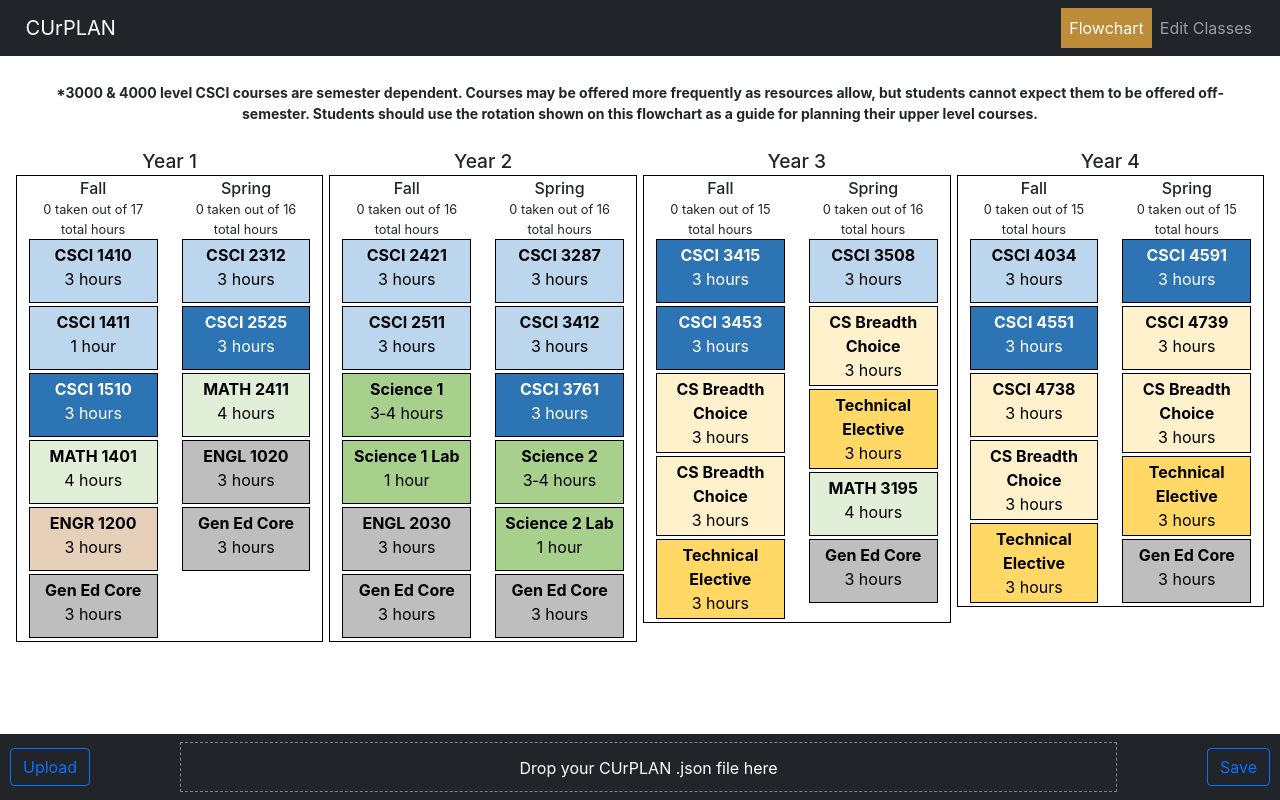
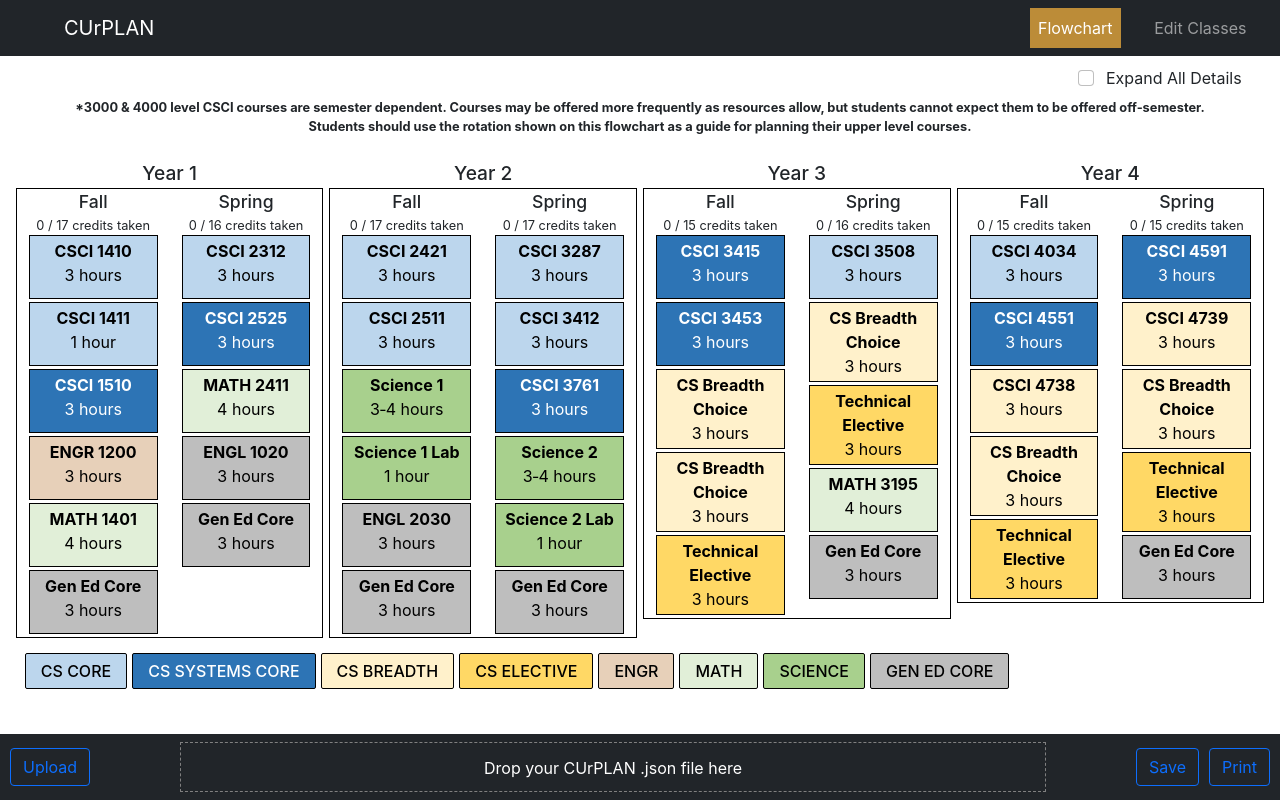
Before and after one commit to CUrPLAN/Senior-Design-Capstone, a React (Vite) app: page / in a window 1280 px wide. Built offline with nearby package versions, Linux system fonts and the light colour scheme.

Commit message:
legend, taken classes change

```diff
--- a/src/App.css
+++ b/src/App.css
@@ -1,4 +1,4 @@
-/* print styling */
+/*** Print Styling ***/
 @media print {
   .App {
     font-size: 0.65em;
@@ -6,12 +6,13 @@
     color-adjust: exact;
     -webkit-print-color-adjust: exact;
   }
-  #root .App .navbar { display: none; } /* don't print navigation */
+  /* don't print navigation */
+  #root .App .navbar { display: none; }
   #flowchart { margin: 0; }
-  .flow-desc {
-    display: block !important;
-    overflow: hidden;
-  }
+  .flow-desc { overflow: hidden; }
+  .yearcol { max-width: 25%; }
+  .pre-reqs { border: none; }
+  .popover { display: none; }
 }
 
 /*https://stackoverflow.com/questions/39356258/force-landscape-orientation-in-css*/
@@ -20,6 +21,7 @@
   size: A4 landscape;
 }
 
+/*** App Styling ***/
 body {
   overflow-y: scroll;
 }
@@ -30,18 +32,23 @@ body {
 
 /*** Navbar styling ***/
 .navbar-brand {
-  margin-left: 2vw;
+  margin-left: 5vw;
 }
 
 .navbar-nav {
   position: absolute;
   right: 0;
-  margin-right: 20px;
+  margin: 0 1vw;
+}
+
+.nav-link {
+  margin: 0 1vw;
 }
 
 .active {
   background-color: #bc8c38;
   height: 100%;
+  /* border-bottom: 2px solid white; */
 }
 
 #upload-button {
@@ -53,11 +60,49 @@ body {
   margin-right: 10px;
 }
 
+#print-button {
+  margin-left: auto;
+  margin-right: 10px;
+}
+
+.dropzone {
+  color: white;
+  width: 75vw;
+  margin-left: 90px;
+  margin-right: 90px;
+  border: solid 1px;
+  border-color: gray;
+  border-style: dashed;
+  text-align: center;
+  line-height: 50px;
+  height: 50px;
+}
+
+/* hiding the text when a file is uploaded through the upload button */
+input[type="file"] {
+  display: None;
+}
+
+/*** Expand & Warning Styling ***/
+.expand {
+  margin-top: 10px;
+  margin-right: 3vw;
+  text-align: right;
+}
+
+.flow-warn {
+  padding-top: 1vh;
+  padding-left: 5vw;
+  padding-right: 5vw;
+  font-size: 0.8em;
+  font-weight: bold;
+}
+
 /*** Flowchart styling ***/
 #flowchart {
   margin: 1vh auto;
   width: 98%;
-  padding-bottom: 2.5rem;
+  padding-bottom: 3.5rem;
 }
 
 .yearcol {
@@ -79,6 +124,7 @@ body {
 }
 
 .sem-header {
+  font-size: 1.1em;
   font-weight: 500;
 }
 
@@ -115,7 +161,6 @@ body {
 
 .flow-restriction { /*adding variation to restriction info to be more distiguishable*/
   font-weight: bold;
-  color: #990000;
 }
 
 .flow-notes {
@@ -124,14 +169,55 @@ body {
 }
 
 .taken-class {
-  opacity: 50%;
+  /*opacity: 50%;*/
+  background-image: url("redx.png");
+  /*background-size: 100% 100%;*/
+  background-size: contain;
+  background-repeat: no-repeat;
+  background-position: center center;
 }
 
 .pre-reqs {
-  border: red solid 3px;
+  outline: red solid 3px;
+  outline-offset: -3px;
 }
 
-.credit-count { /*aligning total credit count info in edit view*/
+
+/*** Legend Styling ***/
+.flow-legend {
+  display: flex;
+  flex-wrap: wrap;
+  gap: 5px;
+  margin-bottom: 3vw;
+}
+
+.flow-box-legend {
+  display: flex;
+  justify-items: center;
+  align-items: center;
+  padding: 5px 15px;
+  font-weight: 500;
+  border-radius: 2px;
+  /*margin: 10px;
+  font-size: 0.75em;
+  font-weight: bold;
+  width: 100%;
+  height: 8vh;
+  min-height: 8vh; */
+  border: 1px solid black;
+}
+
+.legend-title {
+  display: none; /* I think it's obvious its a legend */
+  padding-top: 2em;
+  padding-bottom: 1em;
+  text-align: left;
+  font-size: 12px;
+  font-weight: bold;
+}
+
+/*** Edit View Styling ***/
+.credit-count {
   text-align: right;
   margin-right: 15px;
 }
@@ -206,29 +292,3 @@ thead {
   background-color: rgba(0,0,0,0);
   border: none;
 }
-
-.drop {
-  color: white;
-  width: 75vw;
-  margin-left: 90px;
-  margin-right: 90px;
-  border: solid 1px;
-  border-color: gray;
-  border-style: dashed;
-  text-align: center;
-  line-height: 50px;
-  height: 50px;
-}
-
-.flow-warn {
-  padding-top: 2vw;
-  padding-left: 2vw;
-  padding-right: 2vw;
-  font-size: 14px;
-  font-weight: bold;
-}
-
-/* hiding the text when a file is uploaded through the upload button */
-input[type="file"] {
-  display: None;
-}
--- a/src/App.jsx
+++ b/src/App.jsx
@@ -40,6 +40,12 @@ var getNotes = function(oldPrereqs) {
   }
 }
 
+var isDarkBackground = function(bgCol) {
+  // let RGB is a variable that dynamically sets the color of each box and calculates the brightness of the color. based on the color, we set it so that the text color will be black or white based on the brightness of the box color
+    let bgRGB = bgCol.slice(1).match(/.{1,2}/g).map(x => Number.parseInt(x, 16));
+    return (bgRGB[0]*0.299 + bgRGB[1]*0.587 + bgRGB[2]*0.114) > 186;
+}
+
 class ListViewItem extends React.Component {
   constructor(props) {
     super(props);
@@ -73,10 +79,8 @@ class FlowChartItem extends React.Component {
   render() {
     // each element for the class description is separated into its own section for future modifications/styling
 
-    // If the class is in the taken classes list modify transparency
+    // If the class is in the taken classes add class to signal that
     // need spaces so that if there are different css styling elements that need to be applied, that the className property can differentiate from them
-    let bgRGB = this.props.bgCol.slice(1).match(/.{1,2}/g).map(x => Number.parseInt(x, 16));
-    let textCol = (bgRGB[0]*0.299 + bgRGB[1]*0.587 + bgRGB[2]*0.114) > 186 ? "#000000" : "#ffffff";
     return (
       // overlay trigger will display additional description about the class once it is clicked. The overlay trigger is wrapped around the content/div area that should be clicked to activate the pop up window, root close means that the other pop up will hide when the user clicks somewhere else outside of the box
       // Overlay Reference: https://react-bootstrap.github.io/components/overlays/
@@ -84,19 +88,20 @@ class FlowChartItem extends React.Component {
         <Popover id={"popover" + this.props.Name}>
           <Popover.Header as="h3">{this.props.Name}</Popover.Header>
           <Popover.Body>
-            {!!this.props.cl && this.props.cl.Desc}
+            {!!this.props.cl && /(.*):(.*)/.exec(this.props.cl.Desc)[0]}
           </Popover.Body>
         </Popover>}>
-        <div style={{backgroundColor: this.props.bgCol, color: textCol}} className={'flow-box ' +
+        <div style={{backgroundColor: this.props.bgCol, color: isDarkBackground(this.props.bgCol) ? "#000000" : "#ffffff"}}
+        className={'flow-box ' +
         (this.props.taken ? ' taken-class' : '') + (this.props.isPreReq ? ' pre-reqs' : '')}
         onMouseEnter={this.props.enterFunc /* calls change function passed as property when checkbox is toggled*/}
         onMouseLeave={this.props.leaveFunc}>
           <div className='flow-id'>{this.props.Name}</div>
           <div className='flow-credits'>{this.props.Credits}</div>
-          <div className='flow-desc'>
+          <div className={this.props.displayAll ? '': 'flow-desc'}>
             {/* !!this.props.cl && this.props.cl.(key) checks that if the element is not null then display this element property (conditional rendering) */}
             <div className='flow-name'>{!!this.props.cl && this.props.cl.Name}</div>
-            <div className='flow-restriction'>{this.props.Restriction}</div>
+            <div className='flow-restriction'>{!!this.props.Restriction && '*' + this.props.Restriction + '*'}</div>
             <div className='flow-notes'>{!!this.props.cl && getNotes(this.props.cl.Prereqs)}</div>
           </div>
         </div>
@@ -113,7 +118,9 @@ class App extends React.Component {
       Classes: [],
       Class_Desc: [],
       Taken_Classes: [],
-      CurPreReqs: []
+      CurPreReqs: [],
+      Colors: {},
+      displayAll: false
     };
   }
 
@@ -322,12 +329,12 @@ class App extends React.Component {
       let total = 0;
       let taken = 0;
       for (let cl of classList) {
-        total += parseInt(cl.Credits);
+        total += parseInt(cl.Credits.slice(cl.Credits.indexOf('‐') + 1));
         if (this.state.Taken_Classes.indexOf(cl.Name) > -1) { // if have taken, add to count
             taken += parseInt(cl.Credits);
         }
       }
-      return taken + ' taken out of ' + total + " total hours"; // return string for display
+      return taken + ' / ' + total + " credits taken"; // return string for display
   }
 
   // function that handles the content from the json file that should be displayed, and labels the semesters accordingly
@@ -340,14 +347,14 @@ class App extends React.Component {
     // uses map to loop and extract year number in 'year' and list of semesters in 'sems'
     let content = Object.entries(yearSems).map(([year, sems]) => (
       // makes new column for each year with table inside for semesters
-      <Col key={'colyear' + year} className='yearcol'>
+      <Col key={'colyear' + year} lg={3} sm={6} xs={12} className='yearcol'>
         <Container>
           <Row><Col className='year-header'>Year {year}</Col></Row>
           <Row className='sem-classes'>{
             // sort the semesters alphabetically, so that Fall always comes before Spring
             // uses map to loop and extract semester string in 'sem' and list of classes in 'classes'
             sems.sort((a, b) => a[0].localeCompare(b[0])).map(([sem, classes]) => (
-              <Col key={sem} className='semcol'>
+              <Col key={sem} md={6} xs={6} className='semcol'>
                 {/* Col: column tag, imported from bootstrap-react
                   key attribute is used as a unique identifier for an item in a list in react */}
                 <div className='sem-header'>{sem.split('-')[0]}</div>
@@ -362,6 +369,7 @@ class App extends React.Component {
                     {...cl}
                     cl={this.state.Class_Desc[cl.Name]}
                     bgCol={this.state.Colors[cl.Color]}
+                    displayAll={this.state.displayAll}
                     enterFunc={() => this.flowBoxEnter(cl.Name)}
                     leaveFunc={() => this.flowBoxLeave()}
                     isPreReq={this.state.CurPreReqs.indexOf(cl.Name) > -1}
@@ -371,12 +379,32 @@ class App extends React.Component {
           }</Row>
         </Container>
       </Col>));
+
+      let legendNames = this.state.Colors;
+      console.log(legendNames);
+
+      let legend = Object.entries(legendNames).sort((a, b) => this.state.Color_Order.indexOf(a[0]) - this.state.Color_Order.indexOf(b[0])).map(([name, color]) => (
+        <div
+          key={'legend'+name}
+          className="flow-box-legend"
+          style={{backgroundColor: color, color: isDarkBackground(color) ? "#000000" : "#ffffff"}}>
+          {name}
+        </div>
+      ));
+      // console.log(legend);
+
     // the display flowchart function will return the html for entire flowchart
     // since the html code is stored in a variable, the curly brackets are used to denote that the html code in the object should be inserted at this spot
     return (
       <Container fluid id='flowchart'>
         <Row>
           {content}
+          <div className="flow-legend">
+            <div className="legend-title">
+              Legend
+            </div>
+            {legend}
+          </div>
         </Row>
       </Container>
     );
@@ -413,6 +441,15 @@ class App extends React.Component {
             >Edit Classes</Nav.Link>
           </Nav>
         </Navbar>
+        <div className='expand'>
+        <InputGroup className='class-checkbox'>
+          <InputGroup.Checkbox
+            aria-label="Expand All Details"
+            onChange={() => this.setState({displayAll: !this.state.displayAll})}
+          />
+        </InputGroup>
+        Expand All Details
+        </div>
         <div className = "flow-warn">
           *3000 & 4000 level CSCI courses are semester dependent. Courses may be offered more frequently as resources allow, but students cannot expect them to be
 offered off‐semester. Students should use the rotation shown on this flowchart as a guide for planning their upper level courses.
@@ -425,7 +462,7 @@ offered off‐semester. Students should use the rotation shown on this flowchart
           </div>
 
 
-          <div className="drop">
+          <div className="dropzone">
             <Dropzone onDrop={acceptedFiles => this.onUploadFile(acceptedFiles)}>
               {({getRootProps, getInputProps}) => (
                 <section>
@@ -438,8 +475,8 @@ offered off‐semester. Students should use the rotation shown on this flowchart
             </Dropzone>
           </div>
 
-
           <Button variant="outline-primary" id="save-button" onClick={() => this.saveClick()}>Save</Button>
+          <Button variant="outline-primary" id="print-button" onClick={() => window.print()}>Print</Button>
         </Navbar>
       </div>
     );
```
Also changed, not shown: public/csreqs.json, public/redx.png (added), 1 other file (tests, documents, lock files or other folders).
